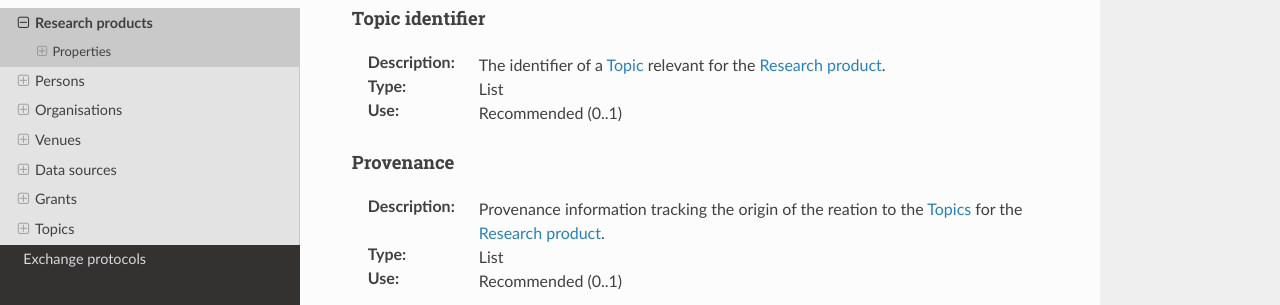
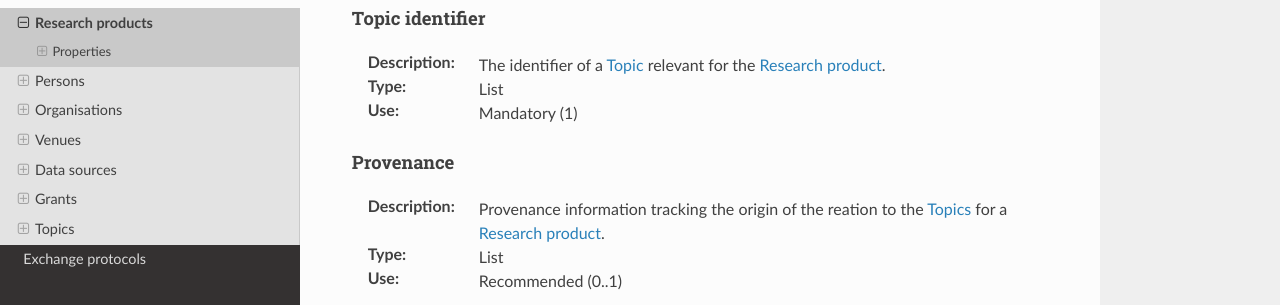
Before and after one commit to andremann/SKG-IF, a Sphinx documentation site: the page built from docs/source/products.rst, in a window 1280 px wide and 900 px high, scrolled down 2346 px. Shown: the part 154-459 px from the top of the window. Built offline with Sphinx 7.4.7 and the Read the Docs theme 2.0.0, drawn with Linux system fonts in a browser that asks for light colours.

```diff
--- a/docs/source/products.rst
+++ b/docs/source/products.rst
@@ -110,11 +110,11 @@
 ^^^^^^^^^
 :Description: The identifier of a :ref:`Topic <Topic>` relevant for the :ref:`Research product <Research product>`.
 :Type: List
-:Use: Recommended (0..1)
+:Use: Mandatory (1)
 
 Provenance
 ^^^^^^^^^
-:Description: Provenance information tracking the origin of the reation to the :ref:`Topic` for the :ref:`Research product <Research product>`.
+:Description: Provenance information tracking the origin of the reation to the :ref:`Topic` for a :ref:`Research product <Research product>`.
 :Type: List
 :Use: Recommended (0..1)
 
```
